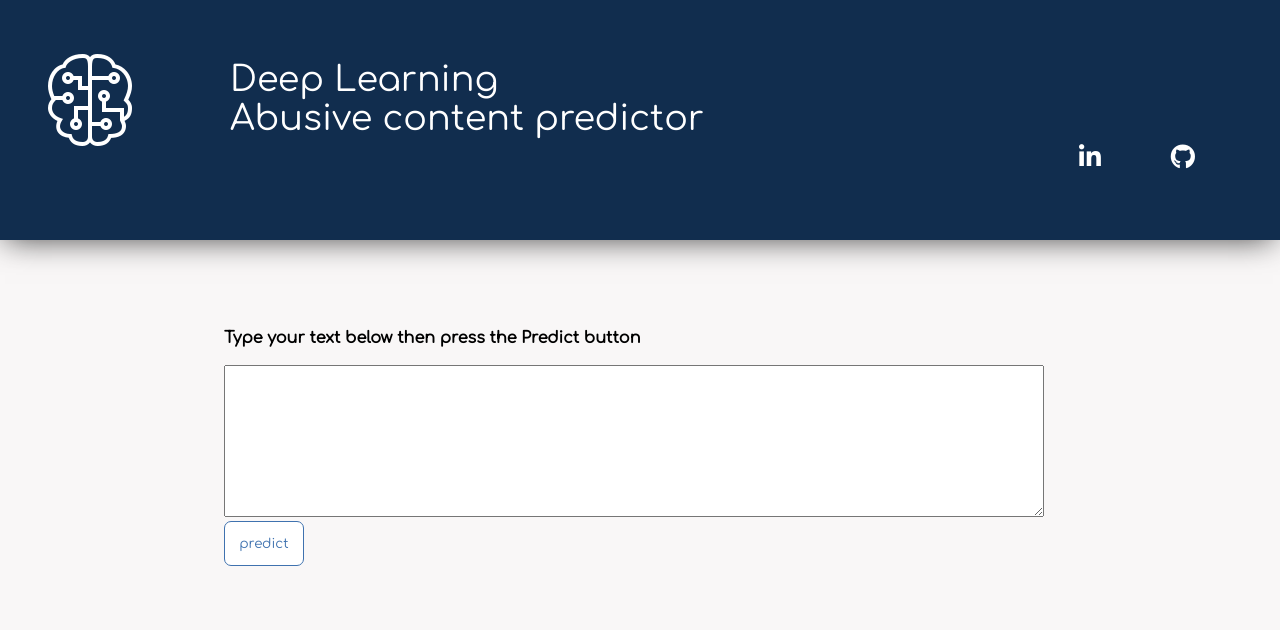
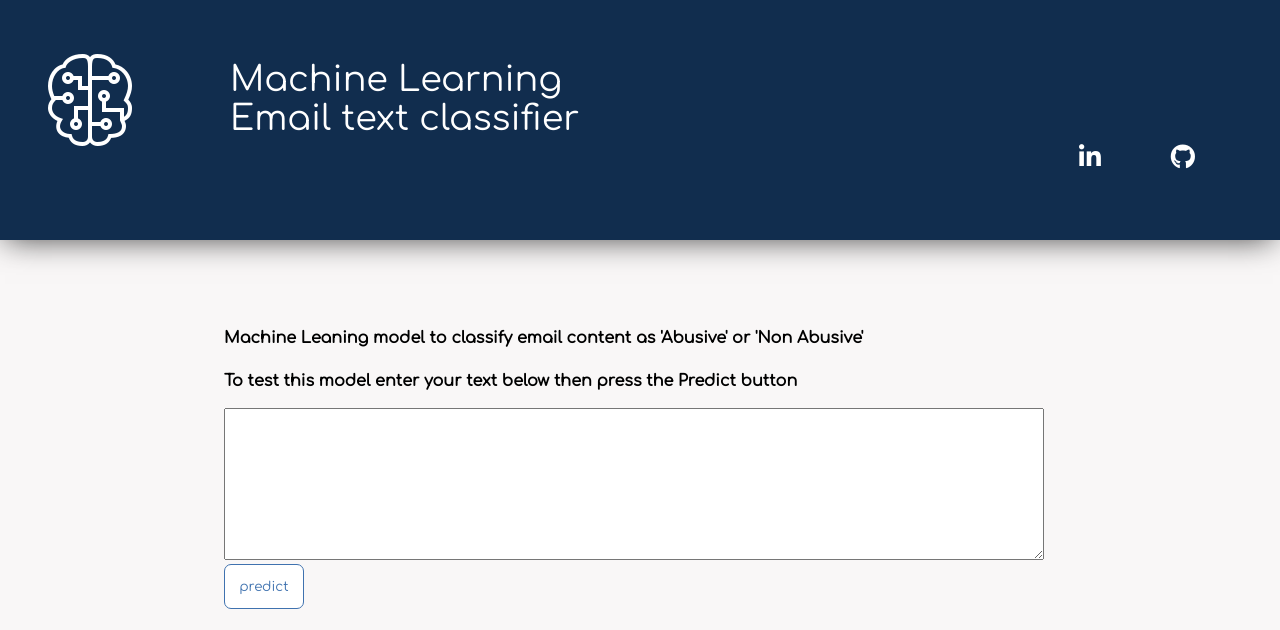
Before and after one commit to iamr2k/nlp-classisfication, a Flask app: page / in a window 1280 px wide. Shown: the top 630 px of the page. Before the commit the page ends 566 px from the top, so only its background shows below. Run offline with Flask 2, Linux system fonts and the light colour scheme; parts of the project's set-up code (start-up, migrations or seed data) failed here and were passed over; some libraries are stand-ins or nearby versions.

Commit message:
Update home.html

```diff
--- a/templates/home.html
+++ b/templates/home.html
@@ -17,13 +17,13 @@
         <header>
 
     	<div id="brandname">
-            <title>ABUSIVE CONTENT PREDICTION</title>
+            <title>Email text classifier</title>
 
 
             <img class="XLR" src="{{ url_for('static', filename='logo.png') }}">
-    		<right> Deep Learning </right>
+    		<right> Machine Learning </right>
             <center> </center>
-    	    <right> Abusive content predictor  </right>
+    	    <right> Email text classifier </right>
 
             <div class="button_group">
 
@@ -42,8 +42,8 @@
 
 
                 <ul>
-
-                      <p class="para"><b>Type your text below then press the Predict button </b></p>
+                      <p class="para"><b>Machine Leaning model to classify email content as 'Abusive' or 'Non Abusive'</b></p>
+                      <p class="para"><b>To test this model enter your text below then press the Predict button </b></p>
 
 
                 </ul>
```
